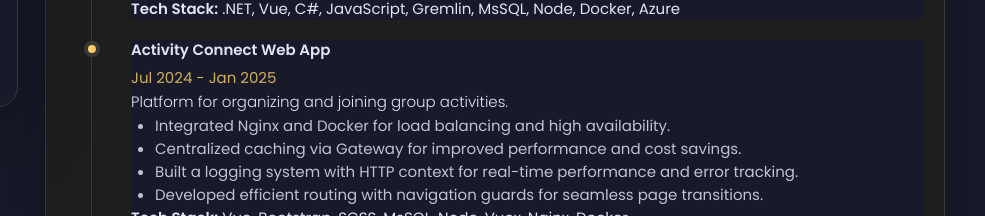
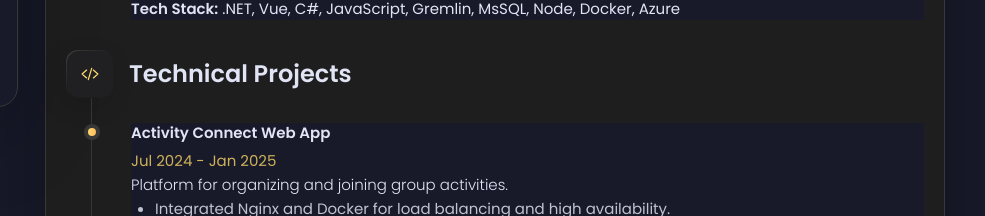
Before and after one commit to jaysdev-coder/portfolio, a plain HTML site: page index.html in a window 1280 px wide. Both pictures are taken after a click on the button "Resume". Shown: the part 584-800 px from the top of the page, 295-1280 px from the left. Drawn offline with nearby package versions, Linux system fonts and the light colour scheme; a script that the page names is missing.

Commit message:
doc: update

```diff
--- a/index.html
+++ b/index.html
@@ -418,6 +418,16 @@
                 <strong>Tech Stack:</strong> .NET, Vue, C#, JavaScript, Gremlin, MsSQL, Node, Docker, Azure
               </p>
             </li>
+          </ol>
+        </section>
+        <section class="timeline">
+          <div class="title-wrapper">
+            <div class="icon-box">
+              <ion-icon name="code-slash-outline"></ion-icon>
+            </div>
+            <h3 class="h3">Technical Projects</h3>
+          </div>
+          <ol class="timeline-list">
             <li class="timeline-item">
               <h4 class="h4 timeline-item-title">Activity Connect Web App</h4>
               <span>Jul 2024 - Jan 2025</span>
```
